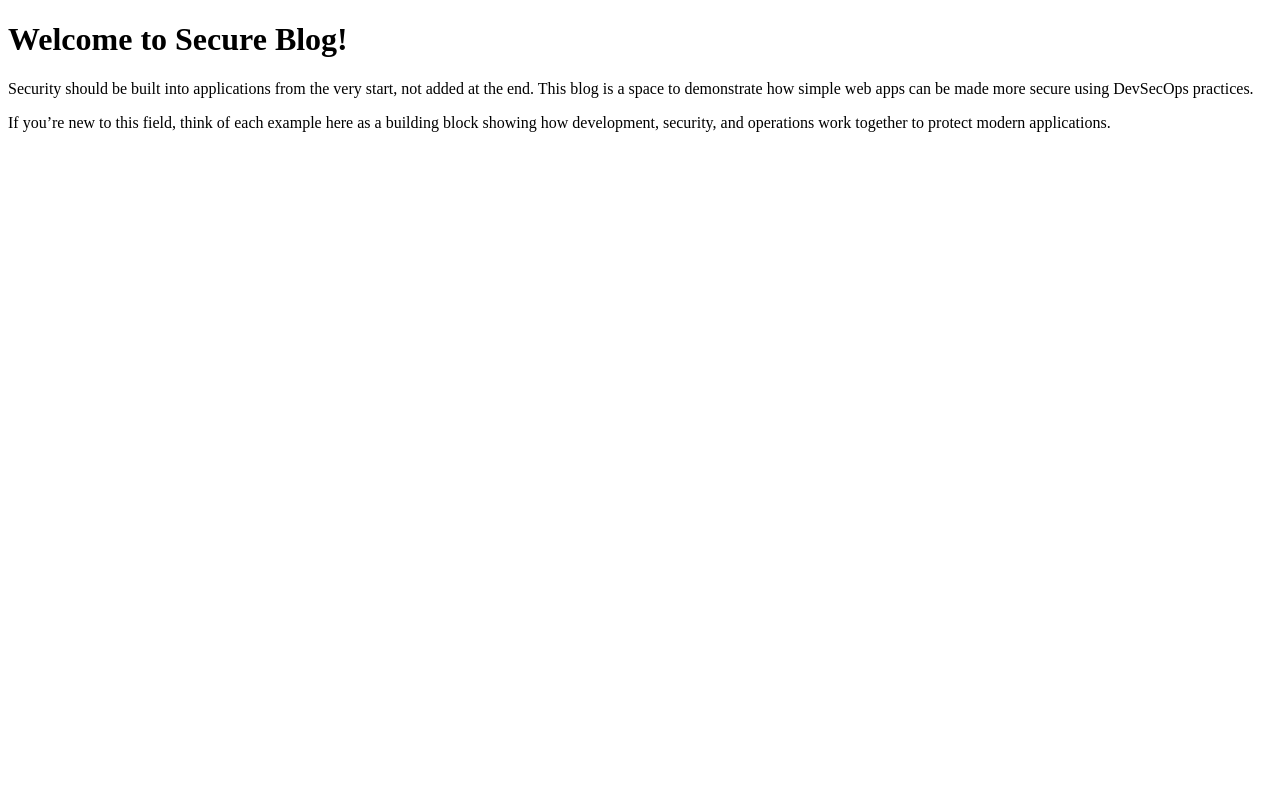
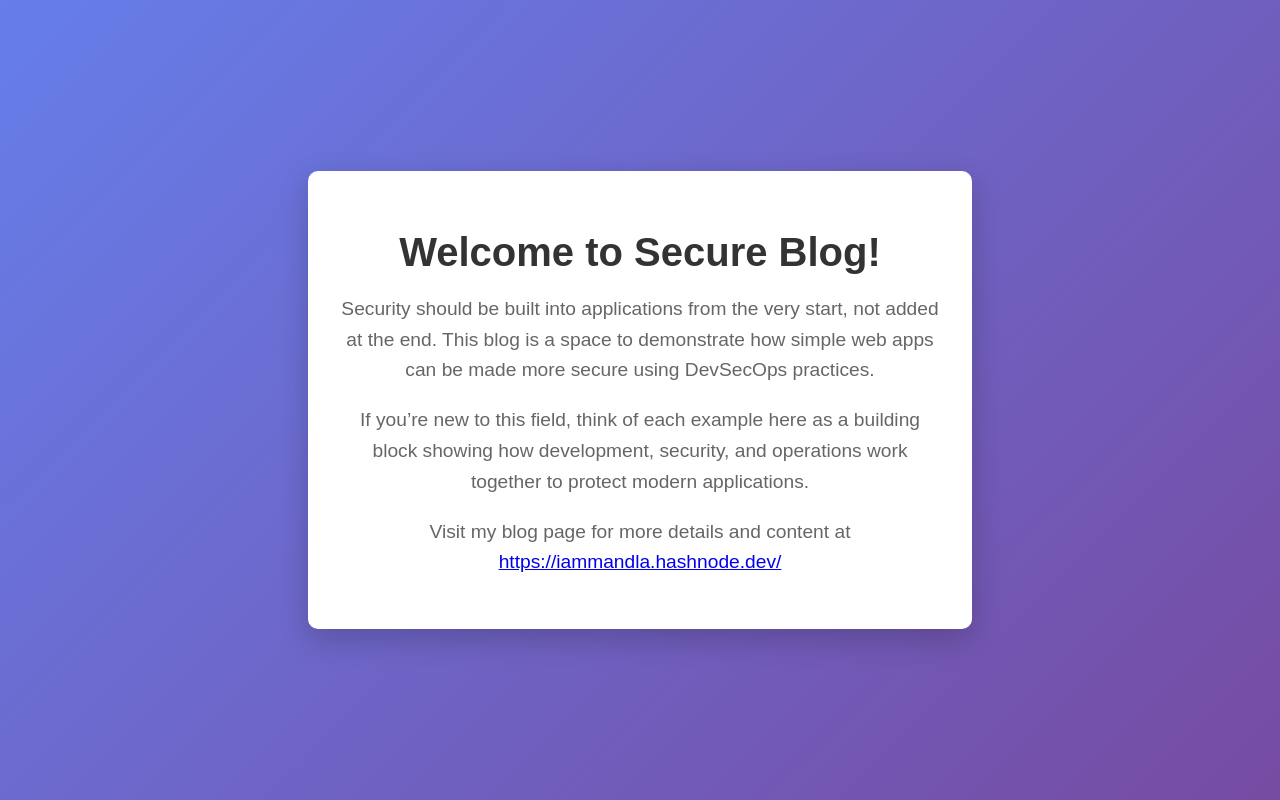
Before and after one commit to Mandla-tech/secure-blog-deployment, a Flask app: page / in a window 1280 px wide. Run offline with Flask 3, Linux system fonts and the light colour scheme.

Commit message:
Enhance README and add simple CSS styling to complete project

```diff
--- /dev/null
+++ b/static/css/style.css
@@ -0,0 +1,46 @@
+body {
+    font-family: 'Arial', sans-serif;
+    background: linear-gradient(135deg, #667eea 0%, #764ba2 100%);
+    margin: 0;
+    padding: 0;
+    min-height: 100vh;
+    display: flex;
+    align-items: center;
+    justify-content: center;
+}
+
+.container {
+    background: white;
+    padding: 2rem;
+    border-radius: 10px;
+    box-shadow: 0 10px 30px rgba(0,0,0,0.2);
+    text-align: center;
+    max-width: 600px;
+}
+
+h1 {
+    color: #333;
+    margin-bottom: 1rem;
+    font-size: 2.5rem;
+}
+
+p {
+    color: #666;
+    font-size: 1.2rem;
+    line-height: 1.6;
+}
+
+.container:hover {
+    transform: translateY(-5px);
+    transition: all 0.3s ease;
+}
+
+/* Adding a subtle animation */
+@keyframes fadeIn {
+    from { opacity: 0; transform: translateY(20px); }
+    to { opacity: 1; transform: translateY(0); }
+}
+
+.container {
+    animation: fadeIn 0.8s ease-out;
+}
--- a/templates/home.html
+++ b/templates/home.html
@@ -4,13 +4,18 @@
     <meta charset="UTF-8">
     <meta name = "viewport" content = "width=device-width, initial-scale=1.0">
     <title>My Secure Blog</title>
+    <link rel="stylesheet" href="{{ url_for('static', filename='css/style.css') }}">
 </head>
 <body>
+    <div class="container">
         <h1>Welcome to Secure Blog!</h1>
         <p>Security should be built into applications from the very start, not added at the end.
             This blog is a space to demonstrate how simple web apps can be made more secure using
             DevSecOps practices.</p>
         <p>If you’re new to this field, think of each example here as a building block showing how
             development, security, and operations work together to protect modern applications.</p>
+        <p>Visit my blog page for more details and content at
+            <a href="https://iammandla.hashnode.dev/" target="_blank">https://iammandla.hashnode.dev/</a> </p>
+        </div>
 </body>
 </html>
```
Also changed, not shown: README.md. Lines whose indentation alone changed are shown as unchanged.
